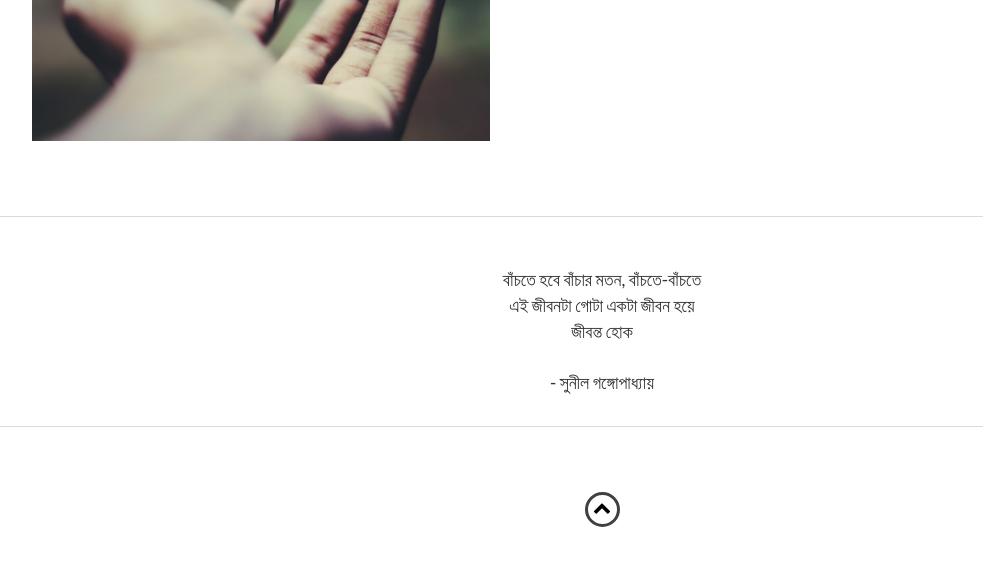
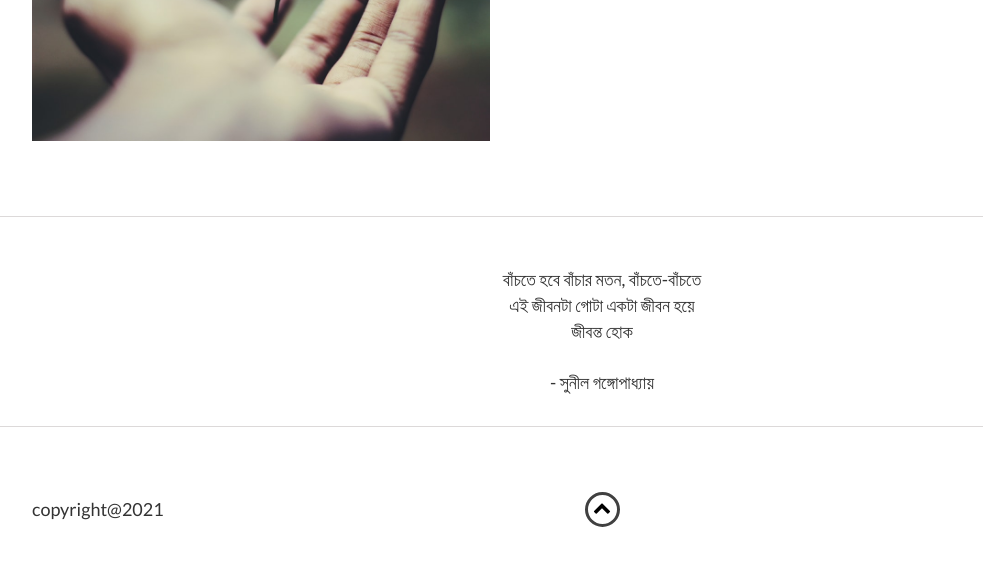
Before and after one commit to life-enthusiast/life-enthusiast.github.io, a website: page index.html in a window 1280 px wide. Shown: the part 191-756 px from the top of the page, without its empty margins (38-1021 px from the left). Drawn offline with nearby package versions, Linux system fonts and the light colour scheme; some icons are missing.

Commit message:
copyright_info

```diff
--- a/index.html
+++ b/index.html
@@ -83,6 +83,7 @@
         <div class="container">
             <div class="row">
                 <div class="col-sm-5 copyright">
+                    copyright@2021
                 </div>
                 <div class="col-sm-2 top">
                     <span id="to-top">
```
